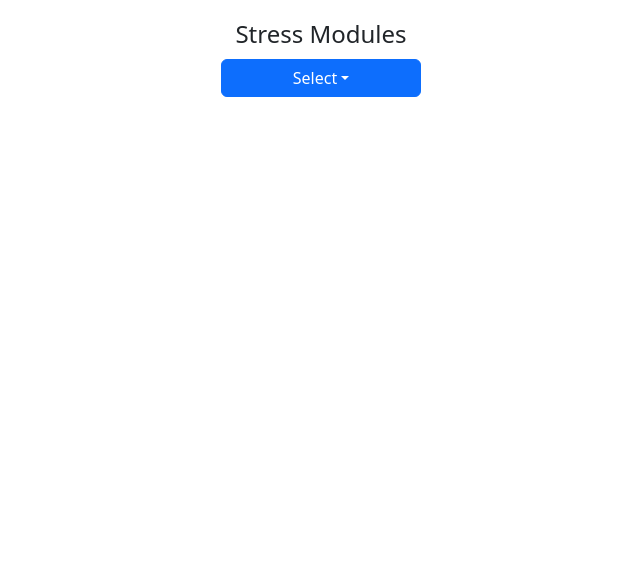
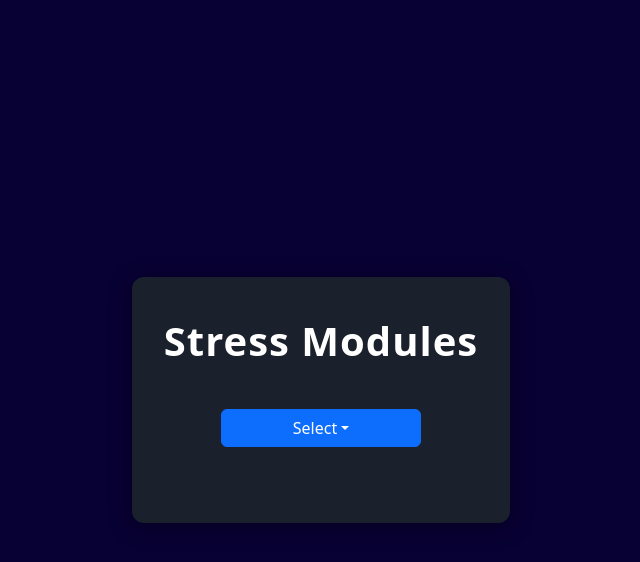
Before and after one commit to camsinfiniteram/camsinfiniteram.github.io, a React (Create React App) app: page /StressSubmodules in a window 1280 px wide. Shown: the top 562 px of the page, without its empty margins (319-959 px from the left). Built offline with nearby package versions, Linux system fonts and the light colour scheme; what react-native would draw is missing.

Commit message:
the last commit actually works now

```diff
--- a/src/Main.jsx
+++ b/src/Main.jsx
@@ -5,6 +5,11 @@ import { Container, Button, Nav } from 'react-bootstrap';
 function getQueryParam(name) {
     const params = new URLSearchParams(window.location.search);
     return params.get(name);
+}
+
+// Returns a random integer between 0 and n-1
+function randint(n) {
+    return Math.floor(Math.random() * n);
 }
 
 export default function Main() {
@@ -330,7 +335,7 @@ export default function Main() {
     // TODO: create hamburger menu for navigation s.t. when the user clicks on it, it opens a side menu with the different vowels
     // and when they press a specific vowel, it changes the canvas to show the spectral envelope for that vowel
     // Vowel selector state
-    const [selectedVowel, setSelectedVowel] = useState('a');
+    const [selectedVowel, setSelectedVowel] = useState('a'); //when selectedVowel changes, the canvas should update to show the spectral envelope for that vowel, and the stimulus should change to a random one from the list of stimuli for that vowel
     const vowels = [
         { label: 'A', value: 'a' },
         { label: 'E', value: 'e' },
@@ -339,8 +344,20 @@ export default function Main() {
         { label: 'U', value: 'u' },
     ];
 
+
+
     // Add state for submodule
     const [selectedSubmodule, setSelectedSubmodule] = useState(getQueryParam('submodule') || 'Segment');
+
+    // Add state for stimulus
+    const [selectedStimulusIndex, setSelectedStimulusIndex] = useState(0); //maybe select a random stimulus from the list
+
+    //update stimulus when vowel changes
+    useEffect(() => {
+        console.log("Submodule changed to:", selectedSubmodule);
+        setSelectedStimulusIndex(randint(vowelstimuli["Vowel"][selectedVowel][selectedSubmodule].length));
+        console.log(`Selected stimulus for ${selectedVowel} ${selectedSubmodule}:`, vowelstimuli["Vowel"][selectedVowel][selectedSubmodule][selectedStimulusIndex]);
+    }, [selectedVowel]);
 
     // Update submodule if URL changes
     useEffect(() => {
@@ -372,6 +389,16 @@ export default function Main() {
                         <option key={v.value} value={v.value}>{v.label}</option>
                     ))}
                 </select>
+            </div>
+            {/* Stimulus display section */}
+            <div className="stimulus-section" style={{ marginBottom: '1rem', fontWeight: 'bold', color: '#f56565', fontSize: '1.25rem' }}>
+                Say:&nbsp;
+                {vowelstimuli["Vowel"][selectedVowel] &&
+                 vowelstimuli["Vowel"][selectedVowel][selectedSubmodule] &&
+                 vowelstimuli["Vowel"][selectedVowel][selectedSubmodule][selectedStimulusIndex] ?
+                    vowelstimuli["Vowel"][selectedVowel][selectedSubmodule][selectedStimulusIndex]
+                    : <span style={{ color: '#9ca3af' }}>No stimulus available</span>
+                }
             </div>
             <div className="canvas-container">
                 <canvas ref={canvasRef} className="canvas" />
--- a/src/StressSubmodules.jsx
+++ b/src/StressSubmodules.jsx
@@ -2,22 +2,53 @@ import SubmoduleDropdown from './SubmoduleDropdown'
 
 export default function StressSubmodules() {
   const stressItems = [
-    { label: 'Segment',  path: '../Main'  },
-    { label: 'Word',     path: '../Main'     },
-    { label: 'Phrase',   path: '../Main'   },
-    { label: 'Sentence', path: '../Main' }
+    { label: 'Segment',  path: '../Main?submodule=Segment' },
+    { label: 'Word',     path: '../Main?submodule=Word' },
+    { label: 'Phrase',   path: '../Main?submodule=Phrase' },
+    { label: 'Sentence', path: '../Main?submodule=Sentence' }
   ];
 
-  const handleItemClick = (label) => {
-    // Navigate to Main page and pass label as state or query param
-    window.location.href = `../Main?submodule=${encodeURIComponent(label)}`;
-  };
-
   return (
-    <SubmoduleDropdown
-      title="Stress Modules"
-      items={stressItems}
-      onItemClick={handleItemClick}
-    />
-  )
+    <div
+      style={{
+        display: 'flex',
+        flexDirection: 'column',
+        justifyContent: 'center',
+        alignItems: 'center',
+        height: '100vh',
+        backgroundColor: '#080133',
+      }}
+    >
+      <div
+        style={{
+          background: '#1a202c',
+          borderRadius: '0.75rem',
+          boxShadow: '0 4px 24px rgba(0,0,0,0.3)',
+          padding: '2.5rem 2rem',
+          minWidth: 340,
+          display: 'flex',
+          flexDirection: 'column',
+          alignItems: 'center',
+        }}
+      >
+        <h2
+          style={{
+            marginBottom: 24,
+            fontWeight: 700,
+            fontSize: '2.5rem',
+            color: '#FFFFFF',
+            letterSpacing: '1px',
+            textAlign: 'center',
+          }}
+        >
+          Stress Modules
+        </h2>
+        <div style={{ width: '100%', marginBottom: 16 }}>
+          <SubmoduleDropdown
+            items={stressItems}
+          />
+        </div>
+      </div>
+    </div>
+  );
 }
--- a/src/VowelSubmodules.jsx
+++ b/src/VowelSubmodules.jsx
@@ -2,15 +2,12 @@ import SubmoduleDropdown from './SubmoduleDropdown'
 
 export default function VowelSubmodules() {
   const vowelItems = [
-    { label: 'Segment',  path: '../Main' },
-    { label: 'Word',     path: '../Main' },
-    { label: 'Phrase',   path: '../Main' },
-    { label: 'Sentence', path: '../Main' }
+    { label: 'Segment',  path: '../Main?submodule=Segment' },
+    { label: 'Word',     path: '../Main?submodule=Word' },
+    { label: 'Phrase',   path: '../Main?submodule=Phrase' },
+    { label: 'Sentence', path: '../Main?submodule=Sentence' }
   ];
 
-  const handleSelect = (selectedLabel) => {
-    window.location.href = `../Main?submodule=${encodeURIComponent(selectedLabel)}`;
-  };
 
   return (
     <div
@@ -50,7 +47,6 @@ export default function VowelSubmodules() {
         <div style={{ width: '100%', marginBottom: 16 }}>
           <SubmoduleDropdown
             items={vowelItems}
-            onSelect={handleSelect}
           />
         </div>
       </div>
```
